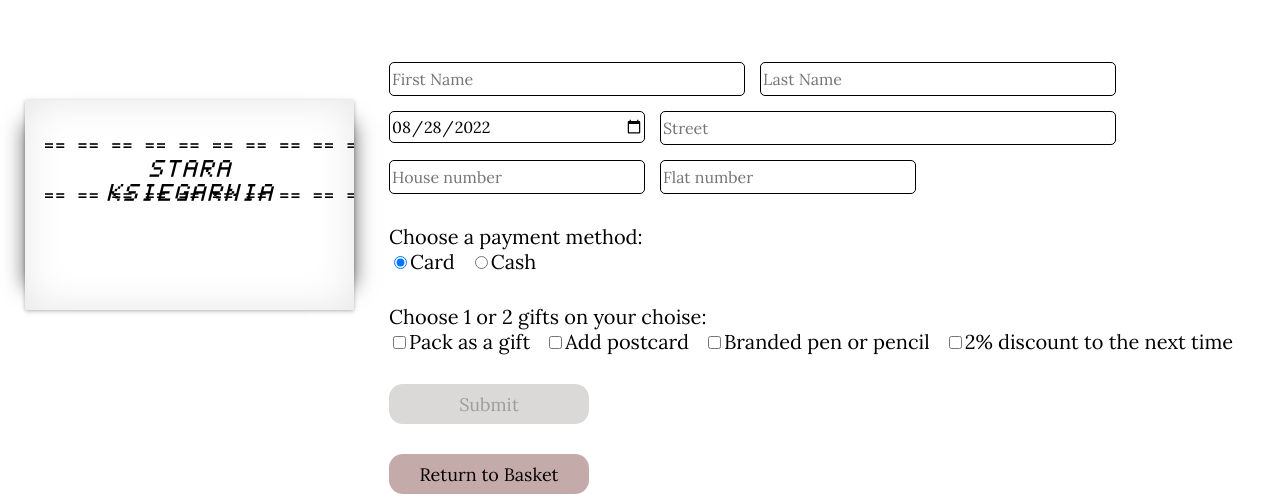
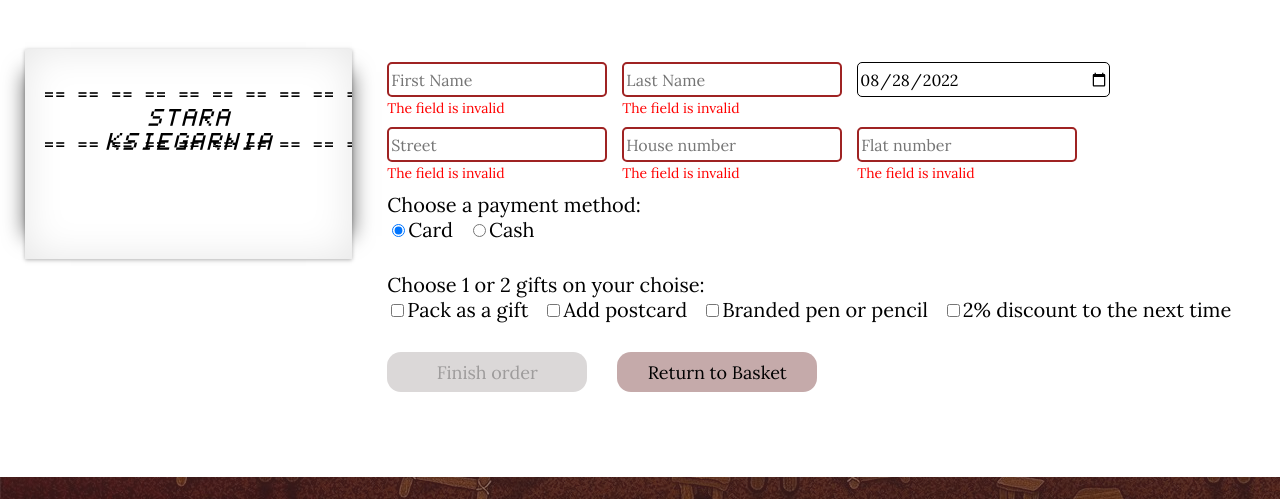
Before and after one commit to sachounette/book__shop, a plain HTML site: page confirm_order.html in a window 1280 px wide. Shown: the part 249-748 px from the top of the page. Drawn offline with Linux system fonts and the light colour scheme.

Commit message:
fix: validation form

```diff
--- a/style.css
+++ b/style.css
@@ -267,7 +267,7 @@ button:hover {
     width: 80px;
     height: 100px;
 }
-input[type = number] {
+ input[type = number]{
     border: none;
     outline: none;
     text-align: center;
@@ -421,6 +421,7 @@ input[type=number]::-webkit-inner-spin-button {
 
 .complete-btn {
   max-width: 200px;
+  width: 100%;
   font-size: 18px;
   font-family: 'Lora';
   border: none;
@@ -436,6 +437,7 @@ input[type=number]::-webkit-inner-spin-button {
 }
 .return-btn {
   max-width: 200px;
+  width: 100%;
   font-size: 18px;
   font-family: 'Lora';
   border: none;
@@ -459,7 +461,8 @@ input[type=number]::-webkit-inner-spin-button {
 }
 .valid-div {
   display: flex;
-  gap: 15px;
+  row-gap: 30px;
+  column-gap: 15px;
   flex-wrap: wrap;
 
 }
@@ -524,10 +527,15 @@ margin-right: 15px;
 /*input:invalid{
   border: 2px solid #d36262;
 }
-.valid-form-item:valid {
-  border: 2px solid #4c9f33;
+*/
+.valid-form-item {
+  box-sizing: border-box;
+  height: 35px;
 }
-*/
+.valid-form-item:invalid {
+  border: 2px solid #9f2323;
+}
+
 footer {
   height: 150px;
   background-repeat: no-repeat;
@@ -559,7 +567,7 @@ a {
  }
 .contact {
   color: white;
-  font-size: 30px;
+  font-size: 24px;
   display: flex;
   gap: 10px;
 }
@@ -647,6 +655,16 @@ white-space: nowrap;
   transition: 0.5s;
   opacity: 1;
   visibility: visible;
+  font-size: 14px;
+  position: absolute;
+  left: 0;
+  bottom: -20px;
+  transition: 0.5s;
+}
+.invalid-field-hidden{
+  opacity: 0;
+  visibility: hidden;
+  bottom: -10px;
 }
 .thanks {
   font-size: 36px;
@@ -654,3 +672,19 @@ white-space: nowrap;
   font-weight: 200;
   font-family: 'Lora';
 }
+.message {
+  flex-direction: column;
+
+}
+.mess {
+  font-size: 24px;
+  font-family: 'Lora';
+}
+.btn-div {
+  display: flex;
+  gap: 30px;
+
+}
+.cont-input{
+  position: relative;
+}
--- a/valid.js
+++ b/valid.js
@@ -53,6 +53,9 @@ logo.classList.add('logo');
     validDiv.classList.add('valid-div');
     requiredFields.appendChild(validDiv);
 
+    const invSpan = document.createElement('div');
+    invSpan.classList.add('cont-input');
+    validDiv.appendChild(invSpan);
 
     const validName = document.createElement('input');
     validName.classList.add('valid-form-item');
@@ -62,7 +65,12 @@ logo.classList.add('logo');
     validName.placeholder = 'First Name';
     validName.setAttribute("minlength","4");
     validName.setAttribute("pattern","[A-Za-zА-Яа-яЁё]+");
-    validDiv.appendChild(validName);
+    invSpan.appendChild(validName);
+    invSpan.appendChild(invalid)
+
+    const invSpanS = document.createElement('div');
+    invSpanS.classList.add('cont-input');
+    validDiv.appendChild(invSpanS);
 
 
     const validSurname = document.createElement('input');
@@ -73,7 +81,11 @@ logo.classList.add('logo');
     validSurname.placeholder = 'Last Name';
     validSurname.setAttribute("minlength","5");
     validSurname.setAttribute("pattern","[A-Za-zА-Яа-яЁё]+");
-    validDiv.appendChild(validSurname);
+    invSpanS.appendChild(validSurname);
+    const invalids = document.createElement('span');
+    invalids.textContent = 'The field is invalid';
+    invalids.classList.add('invalid-field');
+    invSpanS.appendChild(invalids);
 
    const datem = minDate();
 
@@ -86,6 +98,10 @@ logo.classList.add('logo');
     validDate.setAttribute('value', datem);
     validDiv.appendChild(validDate);
 
+    const invSpanSt = document.createElement('div');
+    invSpanSt.classList.add('cont-input');
+    validDiv.appendChild(invSpanSt);
+
     const validStreet = document.createElement('input');
     validStreet.classList.add('valid-form-item');
     validStreet.id = 'valid-street';
@@ -93,7 +109,15 @@ logo.classList.add('logo');
     validStreet.setAttribute('required', 'required');
     validStreet.setAttribute("minlength","5");
     validStreet.placeholder = 'Street';
-    validDiv.appendChild(validStreet);
+    invSpanSt.appendChild(validStreet);
+    const invalidst = document.createElement('span');
+    invalidst.textContent = 'The field is invalid';
+    invalidst.classList.add('invalid-field');
+    invSpanSt.appendChild(invalidst);
+
+    const invSpanH = document.createElement('div');
+    invSpanH.classList.add('cont-input');
+    validDiv.appendChild(invSpanH);
 
     const validHouse= document.createElement('input');
     validHouse.classList.add('valid-form-item');
@@ -103,8 +127,15 @@ logo.classList.add('logo');
     validHouse.placeholder = 'House number';
     validHouse.setAttribute("pattern","[0-9]+");
 
-    validDiv.appendChild(validHouse);
+    invSpanH.appendChild(validHouse);
+    const invalidH = document.createElement('span');
+    invalidH.textContent = 'The field is invalid';
+    invalidH.classList.add('invalid-field');
+    invSpanH.appendChild(invalidH);
 
+    const invSpanF= document.createElement('div');
+    invSpanF.classList.add('cont-input');
+    validDiv.appendChild(invSpanF);
     const validFlat= document.createElement('input');
     validFlat.classList.add('valid-form-item');
     validFlat.id = 'valid-flat';
@@ -113,7 +144,11 @@ logo.classList.add('logo');
     validFlat.placeholder = 'Flat number';
     validFlat.setAttribute("pattern","^[1-9]+[0-9-]*$");
 
-    validDiv.appendChild(validFlat);
+    invSpanF.appendChild(validFlat);
+    const invalidf = document.createElement('span');
+    invalidf.textContent = 'The field is invalid';
+    invalidf.classList.add('invalid-field');
+    invSpanF.appendChild(invalidf);
 
 
     const payment = document.createElement('div');
@@ -201,17 +236,21 @@ logo.classList.add('logo');
       }
     })
 
+const btnDiv = document.createElement('div');
+btnDiv.classList.add('btn-div');
+requiredFields.append(btnDiv);
 
     const competeBtn = document.createElement('input');
     competeBtn.classList.add('complete-btn');
     competeBtn.setAttribute('type', 'Submit');
+    competeBtn.setAttribute('value', 'Finish order');
     competeBtn.setAttribute('disabled', 'disabled');
-    requiredFields.append(competeBtn);
+    btnDiv.append(competeBtn);
 
     const returnBtn = document.createElement('button');
     returnBtn.classList.add('return-btn');
     returnBtn.textContent = 'Return to Basket'
-    requiredFields.append(returnBtn);
+    btnDiv.append(returnBtn);
 
     returnBtn.addEventListener('click', (e) => {
       e.preventDefault();
@@ -234,24 +273,29 @@ logo.classList.add('logo');
 
    competeBtn.addEventListener('click', (e)=> {
     e.preventDefault();
-
     showMessage();
     })
 
 }
-function formMess(){
-console.log('AYAYA');
-}
-formMess()
+
 function showMessage(){
 
+const name = document.getElementById('valid-name').value;
+const address = `${document.getElementById('valid-house').value} ${document.getElementById('valid-street').value} Street, Apt. ${document.getElementById('valid-flat').value}`;
+const date = `${document.getElementById('valid-date').value}`;
+
   const ordered = document.createElement('p');
+  ordered.classList.add('mess');
 
   validationFormWrapper.innerHTML = '';
 
+  validationFormWrapper.classList.add('message');
+
   const thankMessage = document.createElement('h1');
   thankMessage.classList.add('thanks')
-  thankMessage.textContent = 'Your order is complete. Thank you! :)';
+  thankMessage.textContent =`Thank you, ${name}! Your order is complete :)`;
+  ordered.textContent = `Delivery address is ${address}. Estimated delivery date: ${date}.`;
+
 
   validationFormWrapper.appendChild(thankMessage);
   validationFormWrapper.appendChild(ordered);
@@ -365,3 +409,17 @@ function minDate() {
 setTimeout(minDate, 1000);
 return tomorrow;
 }
+
+document.addEventListener('input', (e)=> {
+
+  let myVal = e.target.closest('div').querySelector('.invalid-field');
+  if(e.target.checkValidity()){
+    myVal.classList.add('invalid-field-hidden');
+  }
+  else {
+    myVal.classList.remove('invalid-field-hidden');
+
+
+
+  }
+})
```
